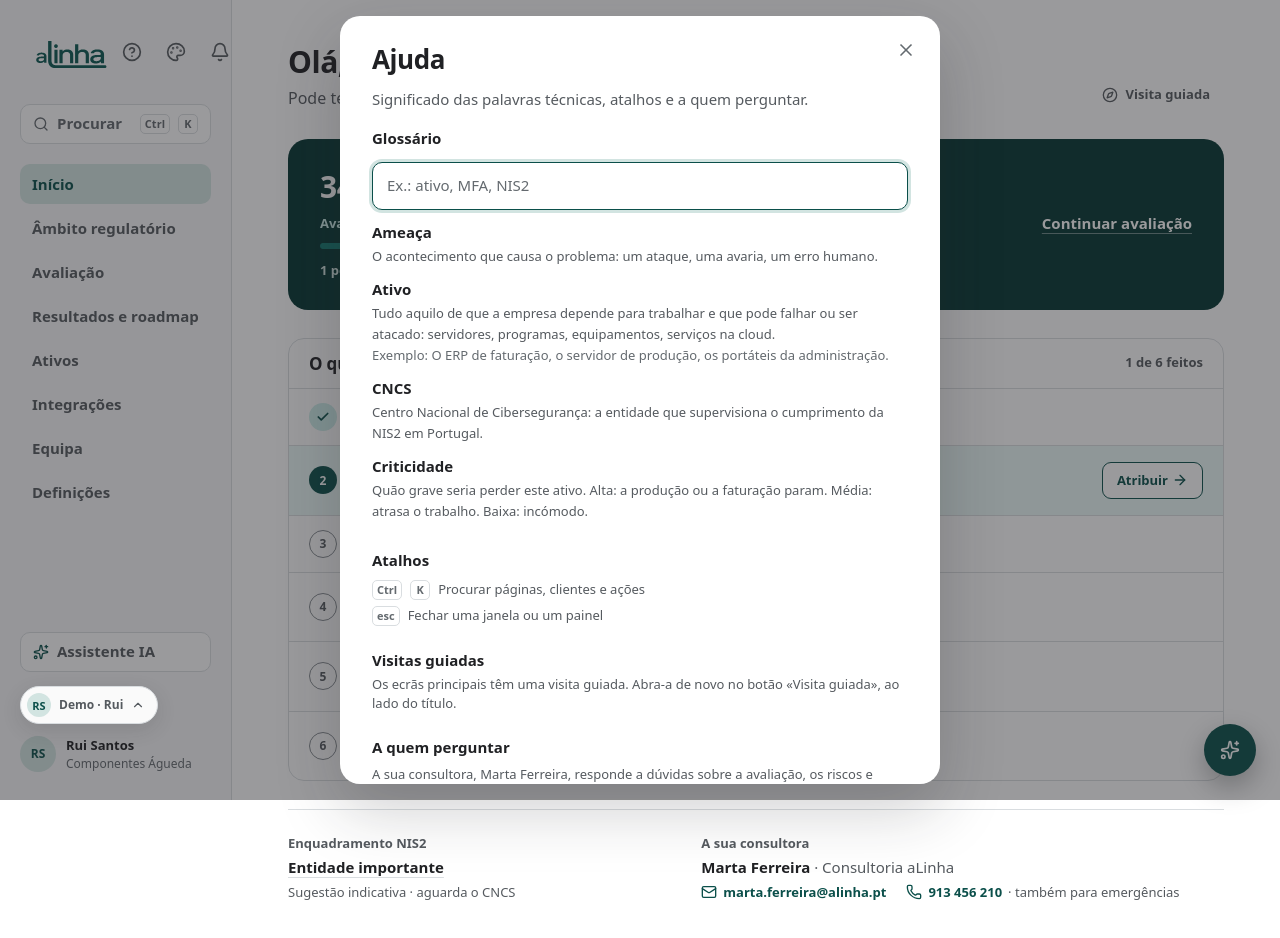
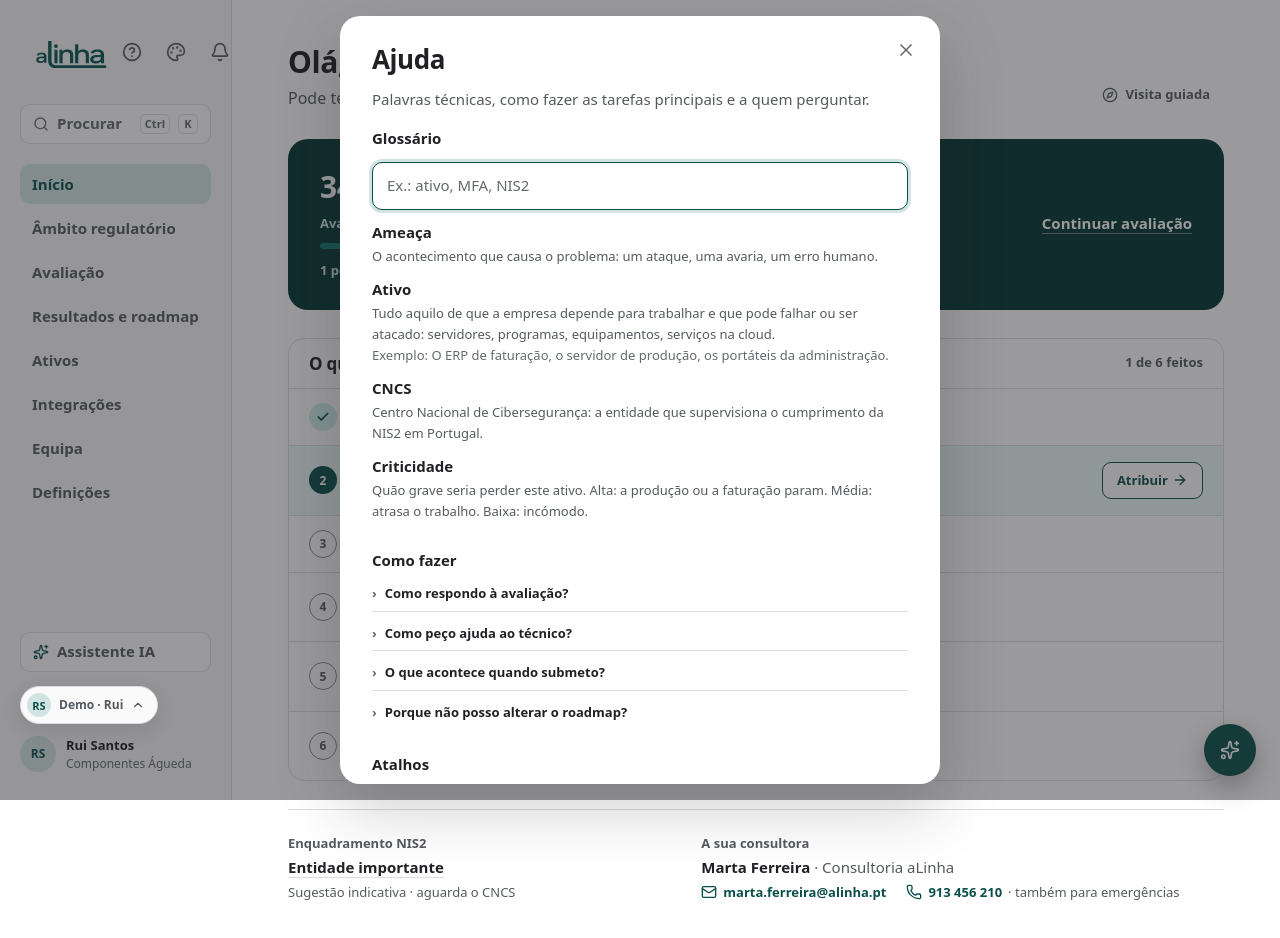
Before and after one commit to PEI-aLinha/frontend-prototype, a React (Vite) app: page /org/componentes-agueda/inicio in a window 1280 px wide. Both pictures are taken after a click on the button 131 px from the left and 52 px from the top of the page. Shown: the top 938 px of the page. Built offline with nearby package versions, Linux system fonts and the light colour scheme.

Commit message:
feat(help): role-aware how-to answers

```diff
--- a/src/app/HelpMenu.tsx
+++ b/src/app/HelpMenu.tsx
@@ -25,7 +25,7 @@ function HelpDialog({ onClose }: { onClose: () => void }) {
   const [q, setQ] = useState('')
   const terms = searchGlossary(q)
   return (
-    <Modal open onOpenChange={(o) => !o && onClose()} title="Ajuda" description="Significado das palavras técnicas, atalhos e a quem perguntar." width={600}>
+    <Modal open onOpenChange={(o) => !o && onClose()} title="Ajuda" description="Palavras técnicas, como fazer as tarefas principais e a quem perguntar." width={600}>
       <div className="flex flex-col gap-6">
         <section aria-labelledby="help-glossary" className="flex flex-col gap-3">
           <h3 id="help-glossary" className="text-[0.9375rem] font-extrabold">Glossário</h3>
@@ -40,10 +40,11 @@ function HelpDialog({ onClose }: { onClose: () => void }) {
             ))}
           </dl>
         </section>
+        <HowTo />
         <section aria-labelledby="help-keys" className="flex flex-col gap-2">
           <h3 id="help-keys" className="text-[0.9375rem] font-extrabold">Atalhos</h3>
           <ul className="flex flex-col gap-1.5 text-sm text-ink-soft">
-            <li className="flex items-center gap-2"><Kbd>{MOD_KEY}</Kbd><Kbd>K</Kbd> Procurar páginas, clientes e ações</li>
+            <li className="flex items-center gap-2"><Kbd>{MOD_KEY}</Kbd><Kbd>K</Kbd> Procurar páginas, ativos, riscos e ações</li>
             <li className="flex items-center gap-2"><Kbd>esc</Kbd> Fechar uma janela ou um painel</li>
           </ul>
         </section>
@@ -54,6 +55,46 @@ function HelpDialog({ onClose }: { onClose: () => void }) {
         <Contact />
       </div>
     </Modal>
+  )
+}
+
+type Guide = [question: string, answer: string]
+
+const HOW_TO: Record<'responsavel' | 'analista' | 'consultor', Guide[]> = {
+  responsavel: [
+    ['Como respondo à avaliação?', 'Em Avaliação, abra a próxima pergunta. A resposta fica guardada quando passa à seguinte ou sai da pergunta. Se não souber, deixe-a por responder e volte depois.'],
+    ['Como peço ajuda ao técnico?', 'Numa pergunta técnica, escolha "Delegar". O técnico recebe uma tarefa com prazo e só vê essa pergunta.'],
+    ['O que acontece quando submeto?', 'As respostas deixam de poder ser alteradas. A consultora revê-as, regista os riscos e valida o roadmap. Recebe uma notificação quando terminar.'],
+    ['Porque não posso alterar o roadmap?', 'Depois de validado, o roadmap e os riscos ficam em só leitura. Para mudar alguma coisa, fale com a consultora: só ela o pode reabrir.'],
+  ],
+  analista: [
+    ['Como respondo a uma pergunta?', 'Em As minhas tarefas, escolha Responder. Se não tiver como confirmar, escolha "Não sei": quem lhe pediu decide como responder.'],
+    ['Como registo ativos?', 'Abra a tarefa de registo e preencha um ativo de cada vez. Quando terminar, escolha "Guardar e concluir".'],
+    ['Posso ver o resto da avaliação?', 'Não. Vê só o que lhe foi pedido. O resto continua com o responsável designado.'],
+  ],
+  consultor: [
+    ['Quando posso validar o roadmap?', 'Depois de o cliente submeter a avaliação. Antes de validar, ligue os riscos altos a uma ação.'],
+    ['Como corrijo um roadmap já validado?', 'Em Resultados e roadmap, escolha "Reabrir validação" e diga porquê. O cliente recebe a explicação e deixa de ver o plano até o validar de novo.'],
+    ['Como encontro um cliente?', 'Use Procurar (⌘K) e escreva parte do nome, com ou sem acentos.'],
+  ],
+}
+
+function HowTo() {
+  const { persona } = useSession()
+  const guides = HOW_TO[persona.role as keyof typeof HOW_TO] ?? []
+  if (!guides.length) return null
+  return (
+    <section aria-labelledby="help-how" className="flex flex-col gap-1">
+      <h3 id="help-how" className="text-[0.9375rem] font-extrabold">Como fazer</h3>
+      {guides.map(([q, a]) => (
+        <details key={q} className="group border-b border-line-soft py-2 last:border-0">
+          <summary className="cursor-pointer list-none text-sm font-bold text-ink marker:hidden hover:text-brand [&::-webkit-details-marker]:hidden">
+            <span aria-hidden className="mr-2 inline-block text-muted transition-transform group-open:rotate-90">›</span>{q}
+          </summary>
+          <p className="mt-1.5 pl-5 text-sm leading-relaxed text-ink-soft">{a}</p>
+        </details>
+      ))}
+    </section>
   )
 }
 
```
